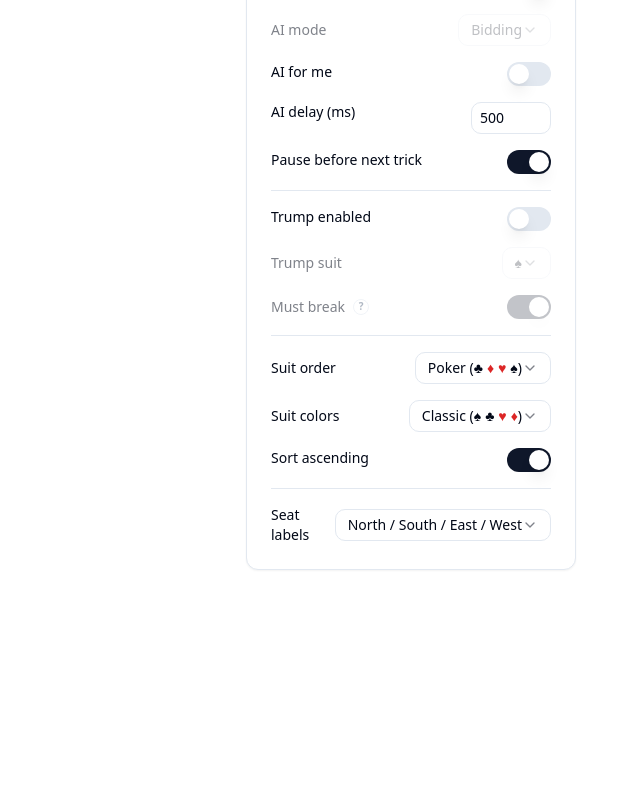
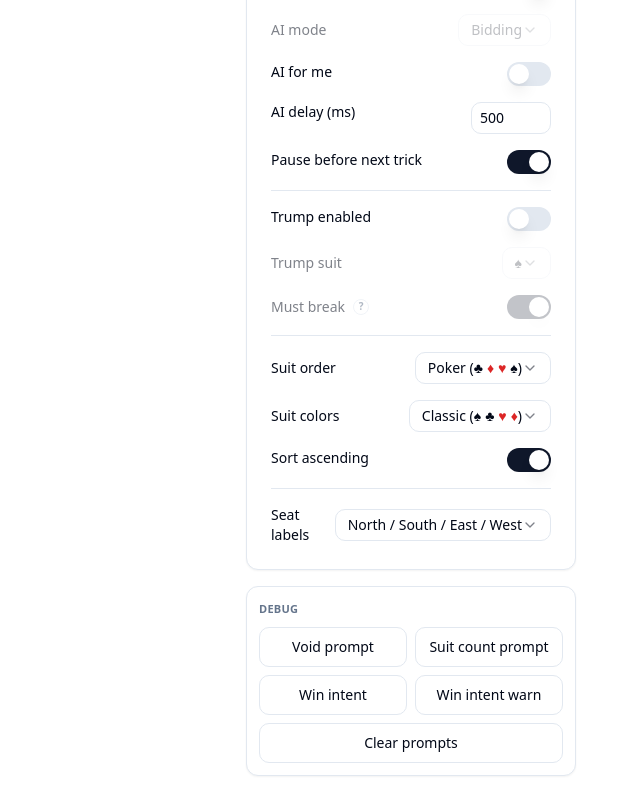
Before and after one commit to gsingh93/trick-taking-trainer, a React (Vite) app: page / in a window 1280 px wide. Shown: the part 1656-2456 px from the top of the page, without its empty margins (640-1280 px from the left). Before the commit the page ends 2250 px from the top, so only its background shows below. Built offline with nearby package versions, Linux system fonts and the light colour scheme; the HTML template or start-up script is replaced by a standard one.

Commit message:
Add dev-only debug panel for prompt testing

```diff
--- a/src/App.tsx
+++ b/src/App.tsx
@@ -1574,6 +1574,78 @@ export default function App() {
 
   const helpCard = <HelpCard />;
 
+  const debugCard = import.meta.env.DEV ? (
+    <div className="rounded-lg border bg-card p-3 text-sm shadow-sm">
+      <div className="text-[11px] font-semibold uppercase tracking-wide text-muted-foreground">Debug</div>
+      <div className="mt-2 space-y-2">
+        <div className="grid grid-cols-2 gap-2">
+          <Button
+            variant="outline"
+            onClick={() => {
+              setLeadPromptSuit("S");
+              setLeadPromptLeader("Left");
+              setLeadSelections(createVoidSelections());
+              setLeadMismatch(createVoidSelections());
+              setLeadWarning(null);
+              setLeadPromptActive(true);
+              setPeekPrompt(null);
+            }}
+          >
+            Void prompt
+          </Button>
+          <Button
+            variant="outline"
+            onClick={() => {
+              setSuitCountPromptSuit("H");
+              setSuitCountAnswer("0");
+              setSuitCountMismatch(false);
+              setSuitCountPromptActive(true);
+              setPeekPrompt(null);
+            }}
+          >
+            Suit count prompt
+          </Button>
+          <Button
+            variant="outline"
+            onClick={() => {
+              setPendingIntentCard({ suit: "D", rank: 11, id: "D11" });
+              setIntentWarning(null);
+              setIntentDetails([]);
+              setPeekPrompt(null);
+            }}
+          >
+            Win intent
+          </Button>
+          <Button
+            variant="outline"
+            onClick={() => {
+              setPendingIntentCard({ suit: "D", rank: 11, id: "D11" });
+              setIntentWarning("This card can be beaten by a higher card");
+              setIntentDetails(["Higher diamond(s): Q, K, A", "Trump possible: West, North"]);
+              setPeekPrompt(null);
+            }}
+          >
+            Win intent warn
+          </Button>
+        </div>
+        <Button
+          variant="outline"
+          className="w-full"
+          onClick={() => {
+            setLeadPromptActive(false);
+            setSuitCountPromptActive(false);
+            setPendingIntentCard(null);
+            setIntentWarning(null);
+            setIntentDetails([]);
+            setPeekPrompt(null);
+          }}
+        >
+          Clear prompts
+        </Button>
+      </div>
+    </div>
+  ) : null;
+
   return (
     <div className="min-h-screen bg-background p-3 sm:p-6">
       <div className="mx-auto max-w-6xl space-y-4 sm:space-y-6">
@@ -1639,7 +1711,12 @@ export default function App() {
           </div>
           <div className="grid grid-cols-1 items-start gap-6 min-[750px]:grid-cols-[minmax(0,1fr)_auto] min-[750px]:gap-1">
             <div className="w-full">{helpCard}</div>
-            <div className="w-full min-[750px]:w-[330px] min-[750px]:justify-self-end">{settingsCard}</div>
+            <div className="w-full min-[750px]:w-[330px] min-[750px]:justify-self-end">
+              <div className="space-y-4">
+                {settingsCard}
+                {debugCard}
+              </div>
+            </div>
           </div>
         </div>
       </div>
```
